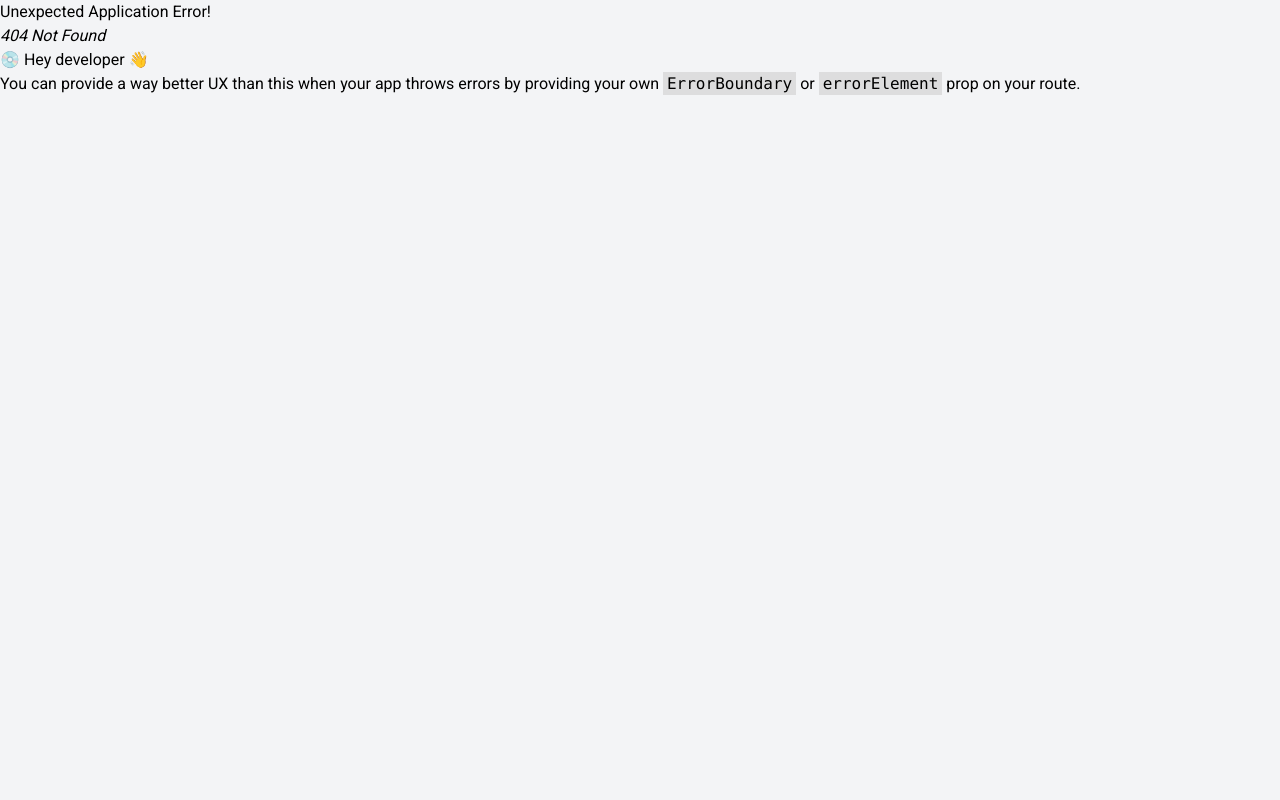
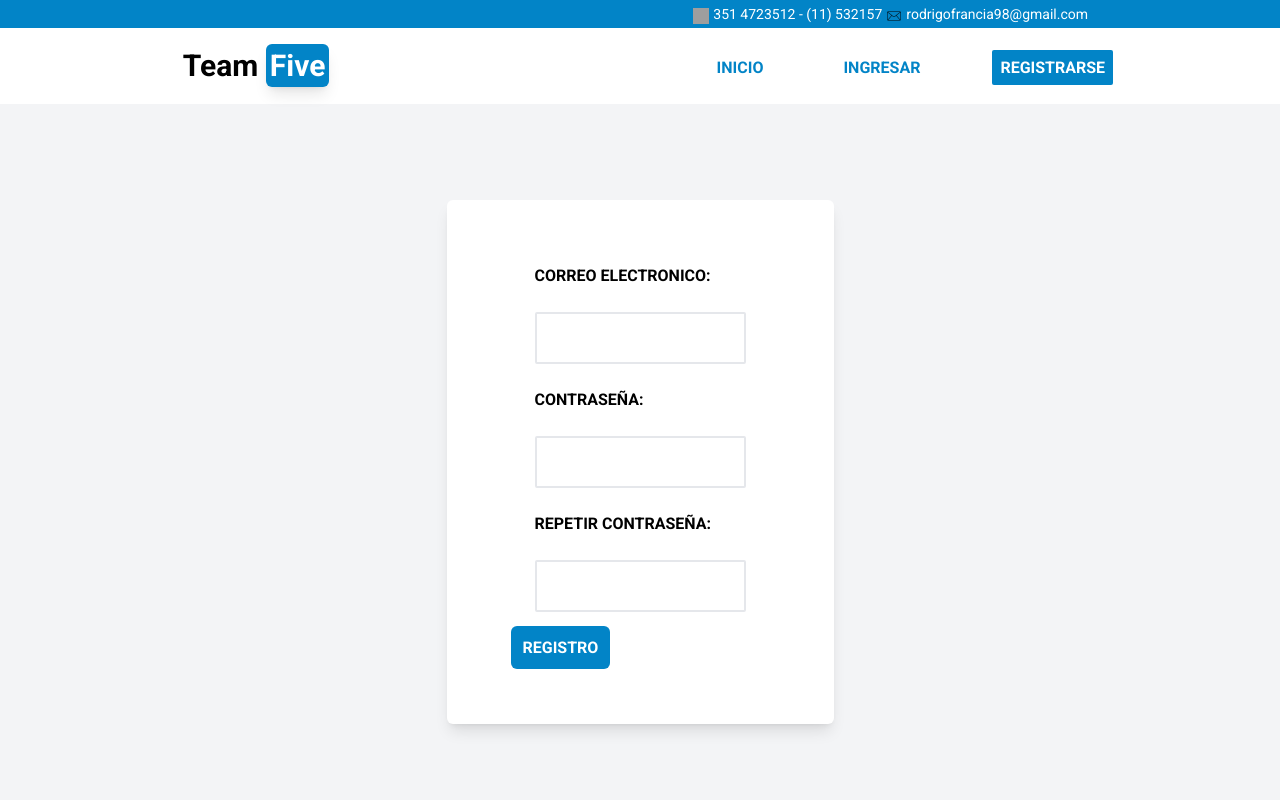
Before and after one commit to rodrifrancia/inmobiliaria-front, a React (Vite) app: page /register in a window 1280 px wide. Before the commit this address had no page. Shown: the top 800 px of the page. Built offline with nearby package versions, Linux system fonts and the light colour scheme; grey boxes are pictures that could not be loaded.

Commit message:
register

```diff
--- /dev/null
+++ b/src/Paginas/Register.jsx
@@ -0,0 +1,16 @@
+import Footer from "../components/reutilizables/Footer";
+import Header from "../components/reutilizables/Header";
+import FormularioRegister from "../components/register/FormularioRegister";
+
+function App() {
+
+  return (
+    <div className="h-screen flex-row">
+      <Header />
+      <FormularioRegister/>
+      <Footer />
+    </div>
+  );
+}
+
+export default App;
--- /dev/null
+++ b/src/components/register/FormularioRegister.jsx
@@ -0,0 +1,45 @@
+import React from "react";
+import { Link } from "react-router-dom";
+
+const FormularioRegister = () => {
+
+
+return (
+    <div className="w-full">
+    <div className="flex justify-center items-center w-full">
+        <form action="" className=" bg-white p-16 rounded-md shadow-lg mt-24 mb-24">
+        <label className="m-6 uppercase font-bold" htmlFor="usuario">
+            Correo electronico:
+        </label>
+        <input
+            className="block border-2 m-6 p-3 rounded-sm"
+            type="text"
+            id="usuario"
+        />
+        <label className="m-6 uppercase font-bold" htmlFor="contraseña">
+            Contraseña:
+        </label>
+        <input
+            className="block border-2 m-6 p-3 rounded-sm"
+            type="password"
+        />
+        <label className="m-6 uppercase font-bold" htmlFor="contraseña">
+            Repetir contraseña:
+        </label>
+        <input
+            className="block border-2 m-6 p-3 rounded-sm"
+            type="password"
+        />
+        <Link
+            className="bg-sky-600 text-white text-center font-bold p-3 uppercase rounded-md w-full hover:bg-sky-700 transition-colors"
+            type="submit"
+            to="/dashboard"
+        >Registro
+        </Link>
+        </form>
+    </div>
+    </div>
+);
+};
+
+export default FormularioRegister;
--- a/src/components/reutilizables/Header.jsx
+++ b/src/components/reutilizables/Header.jsx
@@ -25,17 +25,17 @@ const Header = () => {
         </Link>
         </h3>
         <nav>
-        <ul className="flex space-x-16 pt-4 text-sky-600 font-bold uppercase">
-            <li className="p-2 hover:-translate-y-px uppercase">
-                <Link to="/"
+        <ul className="flex space-x-16 pt-6 text-sky-600 font-bold uppercase">
+            <li>
+                <Link to="/" className="p-2 hover:-translate-y-px uppercase"
                 >Inicio</Link>
             </li>
-            <li className="p-2 hover:-translate-y-px uppercase">
-                <Link to="/Login"
+            <li>
+                <Link to="/Login" className="p-2 hover:-translate-y-px uppercase"
                 >Ingresar</Link>
             </li>
-            <li  className="bg-sky-600 text-white p-2 rounded-sm cursor-pointer hover:-translate-y-px">
-                <Link to="/Registro"
+            <li>
+                <Link to="/Register" className="bg-sky-600 text-white p-2 rounded-sm cursor-pointer hover:-translate-y-px"
                 >Registrarse</Link>
             </li>
         </ul>
--- a/src/main.jsx
+++ b/src/main.jsx
@@ -2,6 +2,7 @@ import React, { StrictMode } from 'react'
 import ReactDOM from 'react-dom/client'
 import Index from './Paginas/Index.jsx'
 import Login from './Paginas/Login.jsx'
+import Register from './Paginas/Register.jsx'
 import Dashboard from './Paginas/Dashboard.jsx'
 import './index.css'
 import {createBrowserRouter, RouterProvider} from "react-router-dom"
@@ -16,6 +17,10 @@ const router = createBrowserRouter([
         element:<Login/>
     },
     {
+        path:"/register",
+        element:<Register/>
+    },
+    {
         path:"/dashboard",
         element:<Dashboard/>
     }
```
Also changed, not shown: src/components/register/Formulario.jsx (added).
